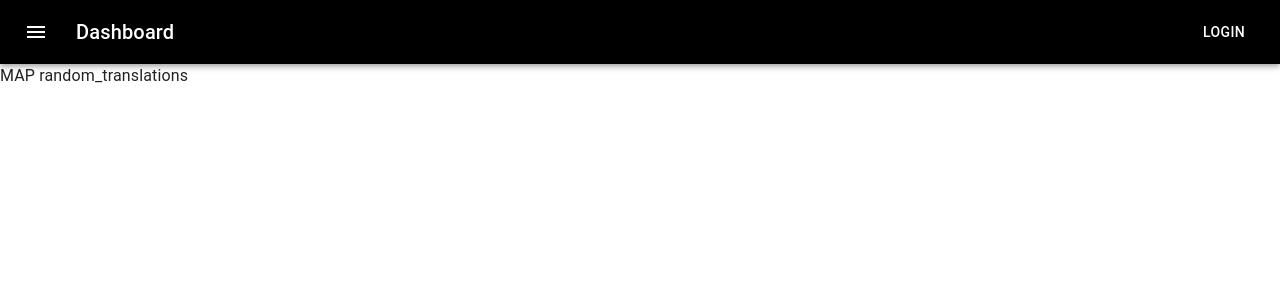
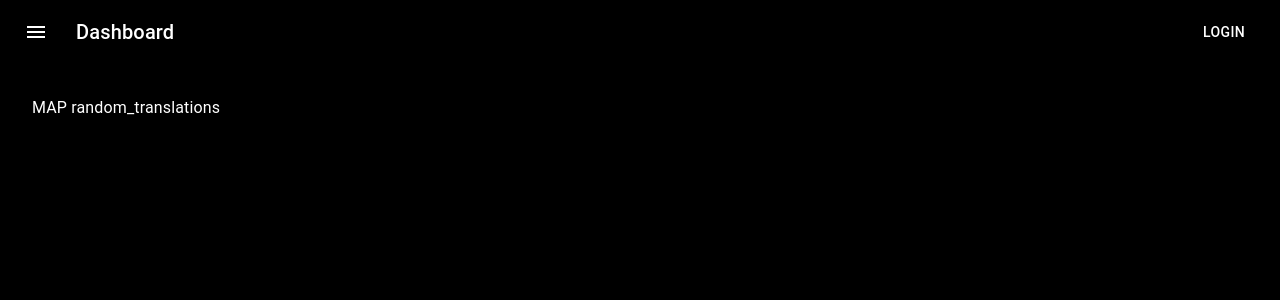
Before and after one commit to ukraine-taskforce/requests-dashboard, a React (Create React App) app: page /requests in a window 1280 px wide. Shown: the top 300 px of the page. Built offline with nearby package versions, Linux system fonts and the light colour scheme; no server answers.

Commit message:
setup layout

```diff
--- a/src/others/components/Header.tsx
+++ b/src/others/components/Header.tsx
@@ -1,6 +1,7 @@
+import * as React from "react";
 import { ReactNode } from "react";
 import AppBar from "@mui/material/AppBar";
-import Box from "@mui/material/Box";
+
 import Toolbar from "@mui/material/Toolbar";
 import Typography from "@mui/material/Typography";
 import Button from "@mui/material/Button";
@@ -13,7 +14,6 @@ export interface HeaderProps {
 
 export const Header = ({ children }: HeaderProps) => {
   return (
-    <Box sx={{ flexGrow: 1 }}>
     <AppBar position="static">
       <Toolbar>
         <IconButton size="large" edge="start" color="inherit" aria-label="menu" sx={{ mr: 2 }}>
@@ -22,9 +22,9 @@ export const Header = ({ children }: HeaderProps) => {
         <Typography variant="h6" component="div" sx={{ flexGrow: 1 }}>
           Dashboard
         </Typography>
+        {children}
         <Button color="inherit">Login</Button>
       </Toolbar>
     </AppBar>
-    </Box>
   );
 };
--- a/src/others/components/Layout.tsx
+++ b/src/others/components/Layout.tsx
@@ -1,5 +1,7 @@
+import * as React from "react";
 import { ReactNode } from "react";
-import Stack from "@mui/material/Stack";
+
+import Box from "@mui/material/Box";
 
 export interface LayoutProps {
   header?: ReactNode;
@@ -7,9 +9,9 @@ export interface LayoutProps {
 
 export const Layout: React.FunctionComponent<LayoutProps> = ({ header, children }) => {
   return (
-    <Stack>
+    <Box sx={{ height: "100vh" }}>
       {header}
-      <div>{children}</div>
-    </Stack>
+      <Box sx={{ height: "calc(100vh - 64px)" }}>{children}</Box>
+    </Box>
   );
 };
--- /dev/null
+++ b/src/others/components/Main.tsx
@@ -0,0 +1,11 @@
+import * as React from "react";
+import { ReactNode } from "react";
+import Box from "@mui/material/Box";
+
+export interface MainProps {
+  children?: ReactNode;
+}
+
+export const Main = ({ children }: MainProps) => {
+  return <Box sx={{ height: "100%", backgroundColor: "primary.main", padding: 4 }}>{children}</Box>;
+};
--- a/src/pages/requests/index.tsx
+++ b/src/pages/requests/index.tsx
@@ -1,9 +1,10 @@
 import { useTranslation } from "react-i18next";
 
 import { useLocationsQuery } from "../../others/contexts/api";
-
 import { Layout } from "../../others/components/Layout";
 import { Header } from "../../others/components/Header";
+import { Main } from "../../others/components/Main";
+import Typography from "@mui/material/Typography";
 
 export function Requests() {
   const { t } = useTranslation();
@@ -15,7 +16,9 @@ export function Requests() {
 
   return (
     <Layout header={<Header />}>
-      <div>MAP {t("random_translations")}</div>
+      <Main>
+        <Typography>MAP {t("random_translations")}</Typography>
+      </Main>
     </Layout>
   );
 }
--- a/src/styles/theme.ts
+++ b/src/styles/theme.ts
@@ -12,10 +12,11 @@ const colors = {
 export const muiTheme = createTheme({
   palette: {
     primary: {
+      main: colors.black,
+      contrastText: colors.white,
+      // TODO: set these up once we know which one they are
       light: "red",
-      main: colors.black,
       dark: "blue",
-      contrastText: "#fff",
     },
     // secondary: {
     //   light: "#ff7961",
@@ -24,4 +25,9 @@ export const muiTheme = createTheme({
     //   contrastText: "#000",
     // },
   },
+  typography: {
+    allVariants: {
+      color: colors.white,
+    },
+  },
 });
```
Lines whose indentation alone changed are shown as unchanged.
